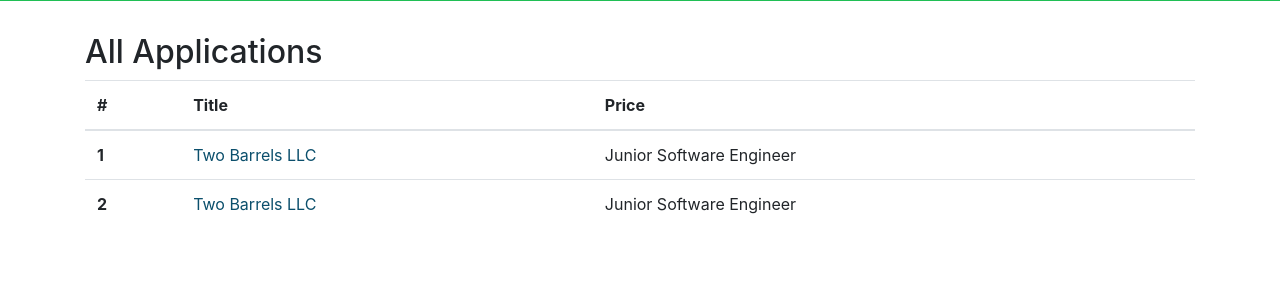
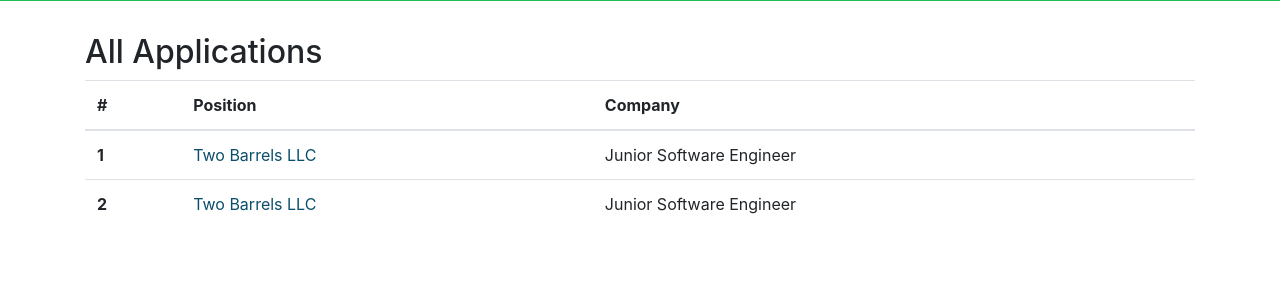
Before and after one commit to blakebonasera/App-Track, a Django app: page /user/1 in a window 1280 px wide. Shown: the part 279-567 px from the top of the page. Run offline with Django 4.2, Linux system fonts and the light colour scheme; data comes from the database, SQL or seed files in the repository; some libraries are stand-ins or nearby versions.

Commit message:
making some final changes to the code

```diff
--- a/ApplicationTracker/main/templates/dashboard.html
+++ b/ApplicationTracker/main/templates/dashboard.html
@@ -35,7 +35,7 @@
         <h1 class="display-4">
             Welcome, <a href="/user/{{logged_in_user.id}}">{{logged_in_user.first}}</a>!
         </h1>
-        <p class="lead">App Track, Keep track of you and your peers applications!</p>
+        <p class="lead">Keep track of you and your peers applications!</p>
         <hr class="my-4">
         <p>Click the button below to create a new Application! </p>
         <p class="lead">
--- a/ApplicationTracker/main/templates/user.html
+++ b/ApplicationTracker/main/templates/user.html
@@ -10,7 +10,7 @@
     <link rel="stylesheet" href="https://maxcdn.bootstrapcdn.com/bootstrap/4.0.0/css/bootstrap.min.css"
         integrity="sha384-Gn5384xqQ1aoWXA+058RXPxPg6fy4IWvTNh0E263XmFcJlSAwiGgFAW/dAiS6JXm" crossorigin="anonymous">
 
-    <title>4Sale: User Info</title>
+    <title>App Track: User Info</title>
     <style>
         .jumbotron{
             background-color:
@@ -38,8 +38,8 @@
             <thead>
                 <tr>
                     <th scope="col">#</th>
-                    <th scope="col">Title</th>
-                    <th scope="col">Price</th>
+                    <th scope="col">Position</th>
+                    <th scope="col">Company</th>
                 </tr>
             </thead>
             <tbody>
--- a/ApplicationTracker/main/templates/viewApplication.html
+++ b/ApplicationTracker/main/templates/viewApplication.html
@@ -10,7 +10,7 @@
     <link rel="stylesheet" href="https://maxcdn.bootstrapcdn.com/bootstrap/4.0.0/css/bootstrap.min.css"
         integrity="sha384-Gn5384xqQ1aoWXA+058RXPxPg6fy4IWvTNh0E263XmFcJlSAwiGgFAW/dAiS6JXm" crossorigin="anonymous">
 
-    <title>4Sale: View Application</title>
+    <title>App Track: View Application</title>
     <style>
         #map {
             height: 400px;
@@ -41,7 +41,7 @@
         <div class="container">
             <a href="/dashboard" class="btn btn-primary btn-sm">Home</a>
             <br>
-            <h1 class="display-4">{{item.title}}</h1>
+            <h1 class="display-4">{{item.posted_by.first}} {{item.posted_by.last}}'s application for {{item.position}} at {{item.company}}</h1>
 
         </div>
     </div>
```
